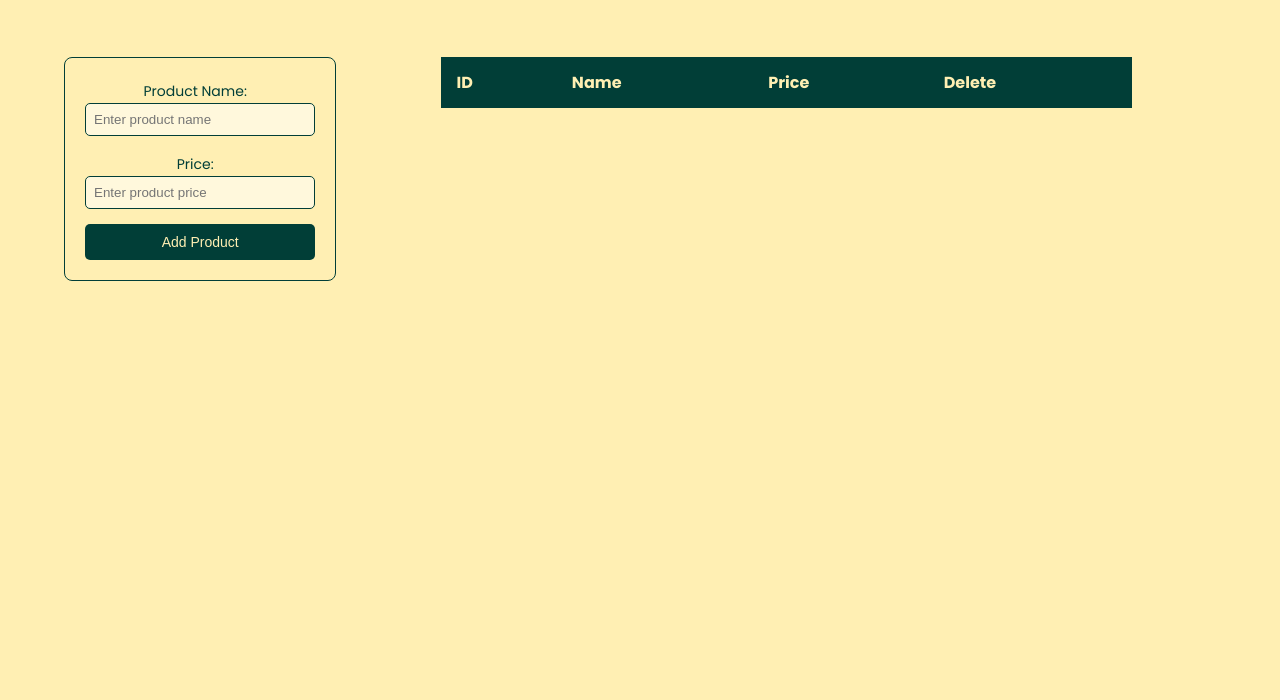
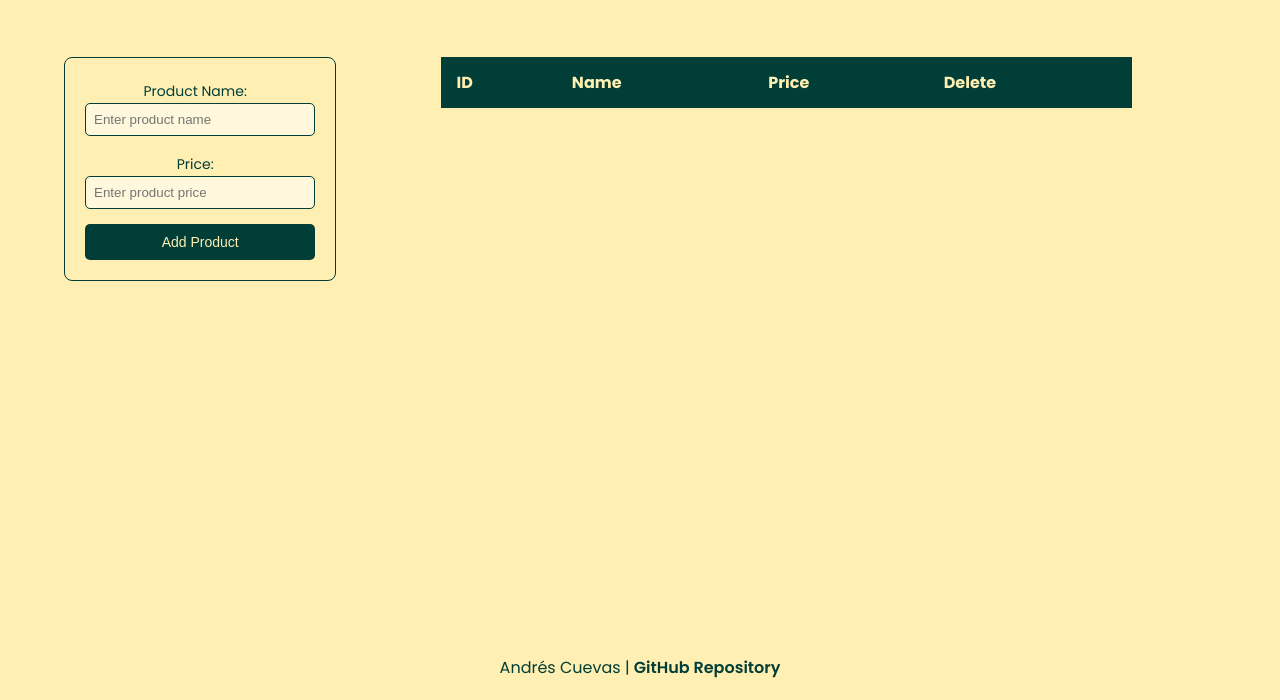
Before and after one commit to SKSKronosUTT/versionamiento-andres-cuevas, a plain HTML site: page index.html in a window 1280 px wide. Shown: the part 100-800 px from the top of the page. Drawn offline with Linux system fonts and the light colour scheme.

Commit message:
feature: footer con información personal y del repositorio

```diff
--- a/index.html
+++ b/index.html
@@ -42,6 +42,9 @@
         </table>
     </div>
 
+    <footer>
+        Andrés Cuevas | <a href="https://github.com/SKSKronosUTT/versionamiento-andres-cuevas" target="_blank" rel="noopener noreferrer">GitHub Repository</a>
+    </footer>
 
     <script src="functions.js"></script>
 </body>
--- a/styles.css
+++ b/styles.css
@@ -109,3 +109,20 @@ td {
 #productsTable tbody tr:hover {
     background-color: #fff8dc;
 }
+
+footer {
+    margin-top: auto;
+    padding: 20px;
+    color: #013e37;
+    text-align: center;
+}
+
+footer a {
+    color: #013e37;
+    font-weight: 600;
+    text-decoration: none;
+}
+
+footer a:hover {
+    text-decoration: underline;
+}
```
